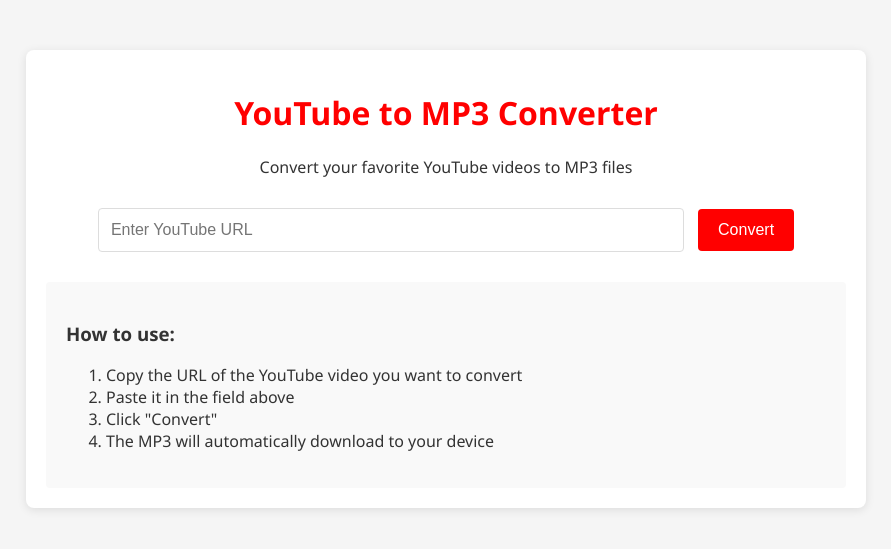
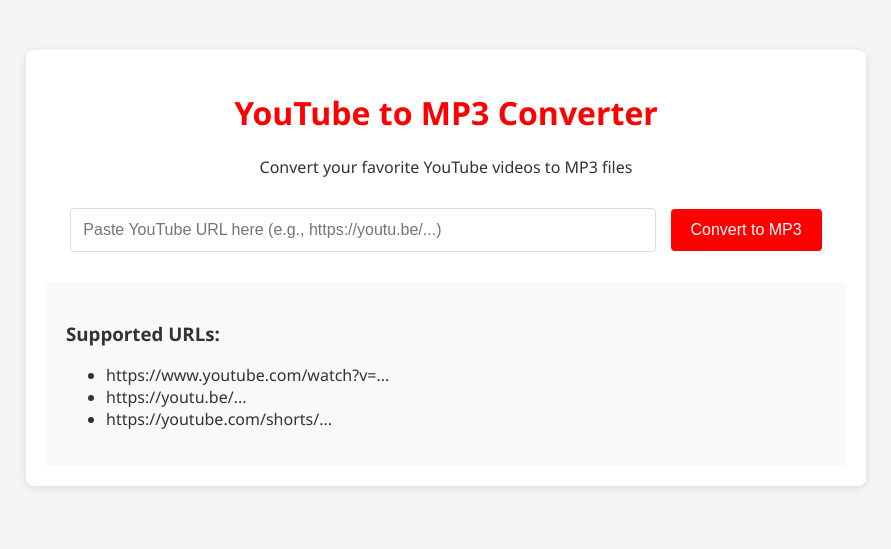
Before and after one commit to shafiqfendi/youtube-to-audio, a Flask app: page / in a window 1280 px wide. Shown: the top 549 px of the page, without its empty margins (194-1085 px from the left). Run offline with Flask 2, Linux system fonts and the light colour scheme.

Commit message:
Update index.html

```diff
--- a/templates/index.html
+++ b/templates/index.html
@@ -12,27 +12,33 @@
         <p>Convert your favorite YouTube videos to MP3 files</p>
 
         {% if error %}
-        <div class="error">{{ error }}</div>
+        <div class="error">
+            <strong>Error:</strong> {{ error }}
+            <p>Please try a different video or check the URL</p>
+        </div>
         {% endif %}
 
         <form action="/" method="POST" id="converter-form">
-            <input type="url" name="youtube_url" placeholder="Enter YouTube URL" required>
-            <button type="submit" id="convert-btn">Convert</button>
+            <input type="url" name="youtube_url"
+                   placeholder="Paste YouTube URL here (e.g., https://youtu.be/...)"
+                   required
+                   pattern="^(http(s)?:\/\/)?((w){3}.)?youtu(be|.be)?(\.com)?\/.+"
+                   title="Please enter a valid YouTube URL">
+            <button type="submit" id="convert-btn">Convert to MP3</button>
         </form>
 
         <div class="loading" id="loading" style="display: none;">
             <div class="spinner"></div>
-            <p>Converting... Please wait</p>
+            <p>Converting... This may take a minute</p>
         </div>
 
         <div class="instructions">
-            <h3>How to use:</h3>
-            <ol>
-                <li>Copy the URL of the YouTube video you want to convert</li>
-                <li>Paste it in the field above</li>
-                <li>Click "Convert"</li>
-                <li>The MP3 will automatically download to your device</li>
-            </ol>
+            <h3>Supported URLs:</h3>
+            <ul>
+                <li>https://www.youtube.com/watch?v=...</li>
+                <li>https://youtu.be/...</li>
+                <li>https://youtube.com/shorts/...</li>
+            </ul>
         </div>
     </div>
 
```
